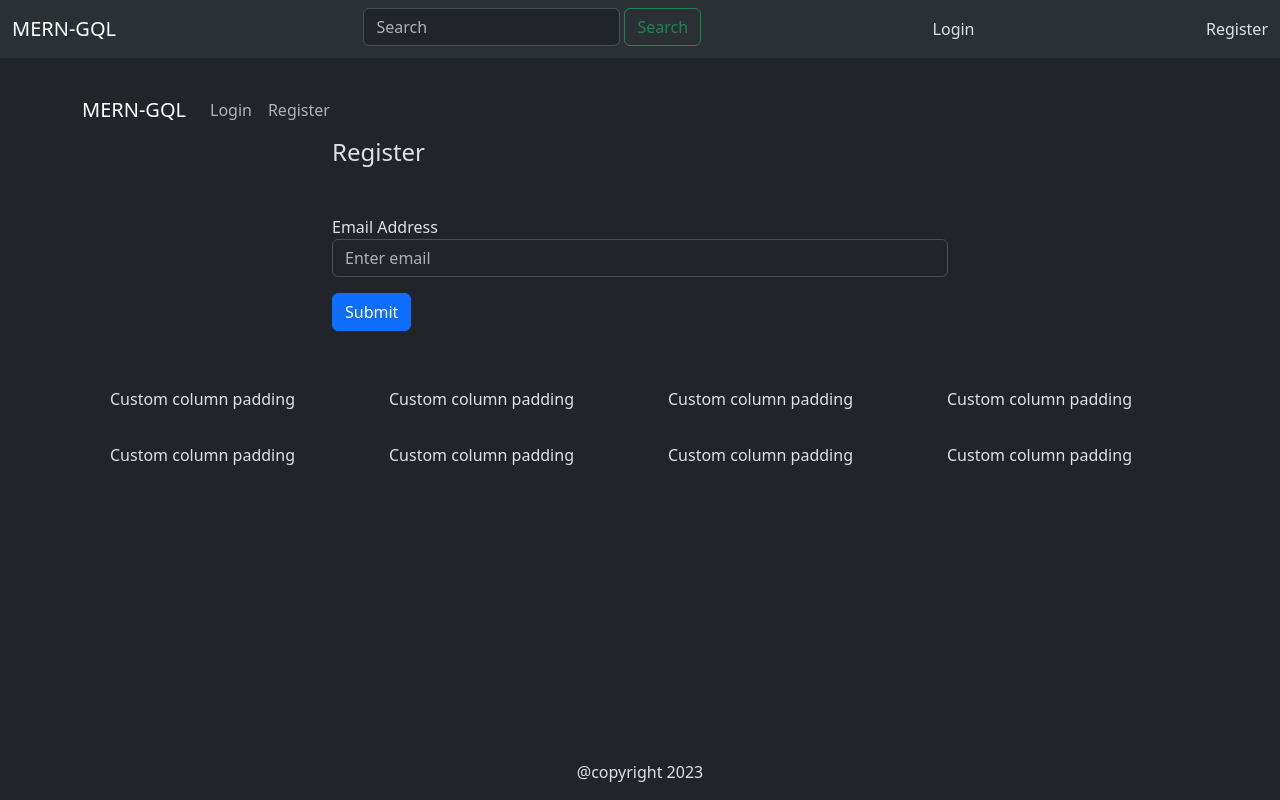
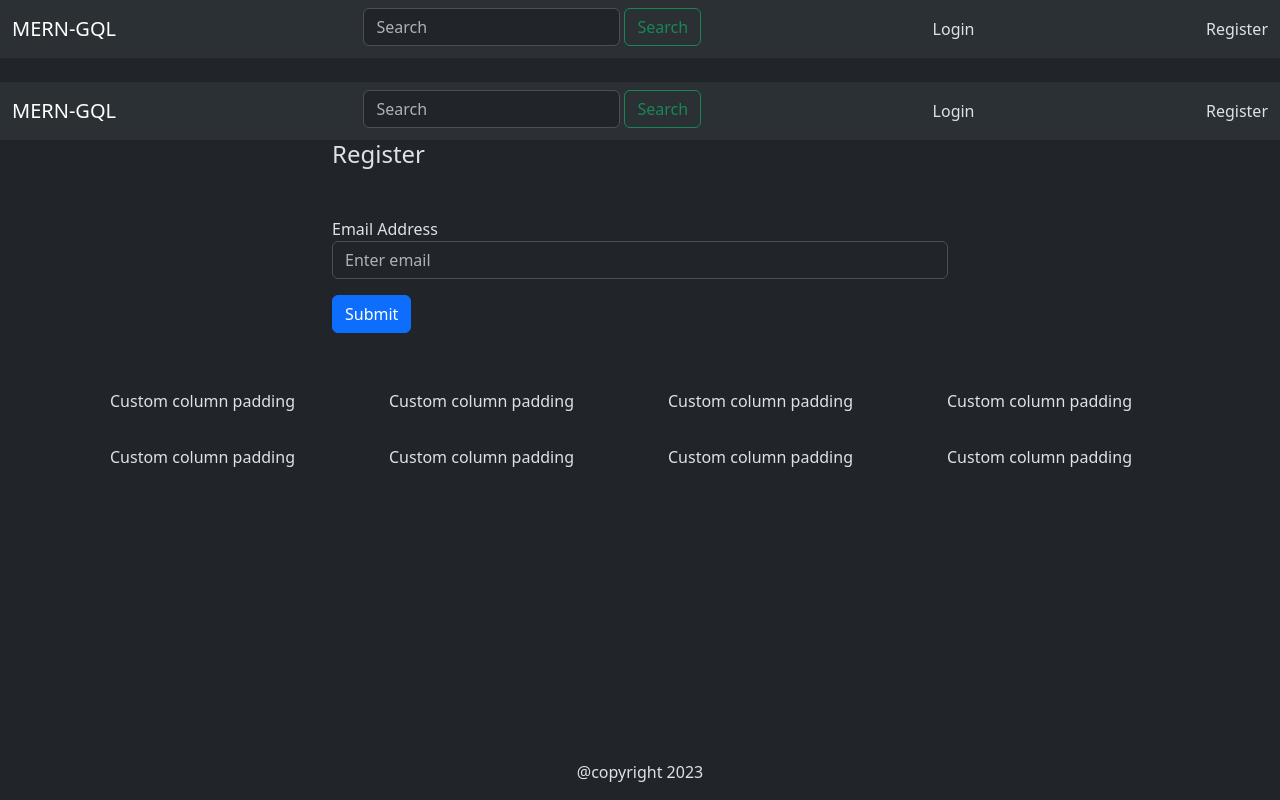
Before and after one commit to raj-wankhade/mern-gql, a React (Create React App) app in the folder client/: page /forgot-password in a window 1280 px wide. Built offline with nearby package versions, Linux system fonts and the light colour scheme; no server answers.

Commit message:
Header refactored

```diff
--- a/client/src/components/Header.jsx
+++ b/client/src/components/Header.jsx
@@ -41,11 +41,10 @@ function Header() {
           key={expand}
           collapseOnSelect
           expand={expand}
-          className="bg-body-tertiary me-auto  my-2 my-lg-0"
+          className="bg-body-tertiary me-auto my-2 my-md-0"
         >
           <Container fluid>
-            <Navbar.Brand href="#">MERN-GQL</Navbar.Brand>
-            <>
+            <Navbar.Brand href="/">MERN-GQL</Navbar.Brand>
             <Form className="d-flex mb-1">
               <Form.Control
                 type="search"
@@ -55,7 +54,7 @@ function Header() {
               />
               <Button variant="outline-success">Search</Button>
             </Form>
-            </>
+
             {!user && (
               <>
                 <Nav.Link as={Link} to="/login">
@@ -81,6 +80,7 @@ function Header() {
                 />
               </>
             )}
+            {user && (
               <Navbar.Offcanvas
                 id={`offcanvasNavbar-expand-${expand}`}
                 aria-labelledby={`offcanvasNavbarLabel-expand-${expand}`}
@@ -112,6 +112,7 @@ function Header() {
                   </Nav>
                 </Offcanvas.Body>
               </Navbar.Offcanvas>
+            )}
           </Container>
         </Navbar>
       ))}
--- a/client/src/pages/auth/AuthHeader.jsx
+++ /dev/null
@@ -1,21 +0,0 @@
-import Container from "react-bootstrap/Container";
-import Nav from "react-bootstrap/Nav";
-import Navbar from "react-bootstrap/Navbar";
-
-function AuthHeader() {
-  return (
-    <>
-      <Navbar>
-        <Container>
-          <Navbar.Brand href="/">MERN-GQL</Navbar.Brand>
-          <Nav className="me-auto float-end">
-            <Nav.Link href="/login">Login</Nav.Link>
-            <Nav.Link href="/register">Register</Nav.Link>
-          </Nav>
-        </Container>
-      </Navbar>
-    </>
-  );
-}
-
-export default AuthHeader;
--- a/client/src/pages/auth/Login.jsx
+++ b/client/src/pages/auth/Login.jsx
@@ -9,10 +9,10 @@ import {
   signInWithPopup,
   provider,
 } from "../../firebase";
-import { Link, useNavigate } from "react-router-dom";
+import { useNavigate } from "react-router-dom";
 import AuthForm from "../../form/AuthForm";
 import Toast from "../../components/Toast";
-import AuthHeader from "./AuthHeader";
+import Header from "../../components/Header";
 
 const CREATE_USER = gql`
   mutation userCreate {
@@ -34,7 +34,7 @@ export default function Login() {
 
   const [loading, setLoading] = useState(false);
 
-  const { state, dispatch } = useContext(AuthContext);
+  const { dispatch } = useContext(AuthContext);
 
   const handleSubmit = (e) => {
     e.preventDefault();
@@ -98,7 +98,7 @@ export default function Login() {
 
   return (
     <>
-      <AuthHeader />
+      <Header />
       <div className="container col-md-6">
         {loading ? <h4 className="text-danger">Loading...</h4> : <h4>Login</h4>}
 
--- a/client/src/pages/auth/Register.jsx
+++ b/client/src/pages/auth/Register.jsx
@@ -2,11 +2,10 @@ import { auth, sendSignInLinkToEmail } from "../../firebase.js";
 import React, { useState } from "react";
 import AuthForm from "../../form/AuthForm";
 import Toast from "../../components/Toast.jsx";
-import AuthHeader from "./AuthHeader.jsx";
+import Header from "../../components/Header.jsx";
 
 export default function Register() {
   const [email, setEmail] = useState("");
-  // const [password, setPassword] = useState("");
 
   const [loading, setLoading] = useState(false);
 
@@ -38,7 +37,7 @@ export default function Register() {
 
   return (
     <>
-      <AuthHeader />
+      <Header />
       <div className="container col-md-6">
         {loading ? (
           <h4 className="text-danger">Loading...</h4>
```
Lines whose indentation alone changed are shown as unchanged.
